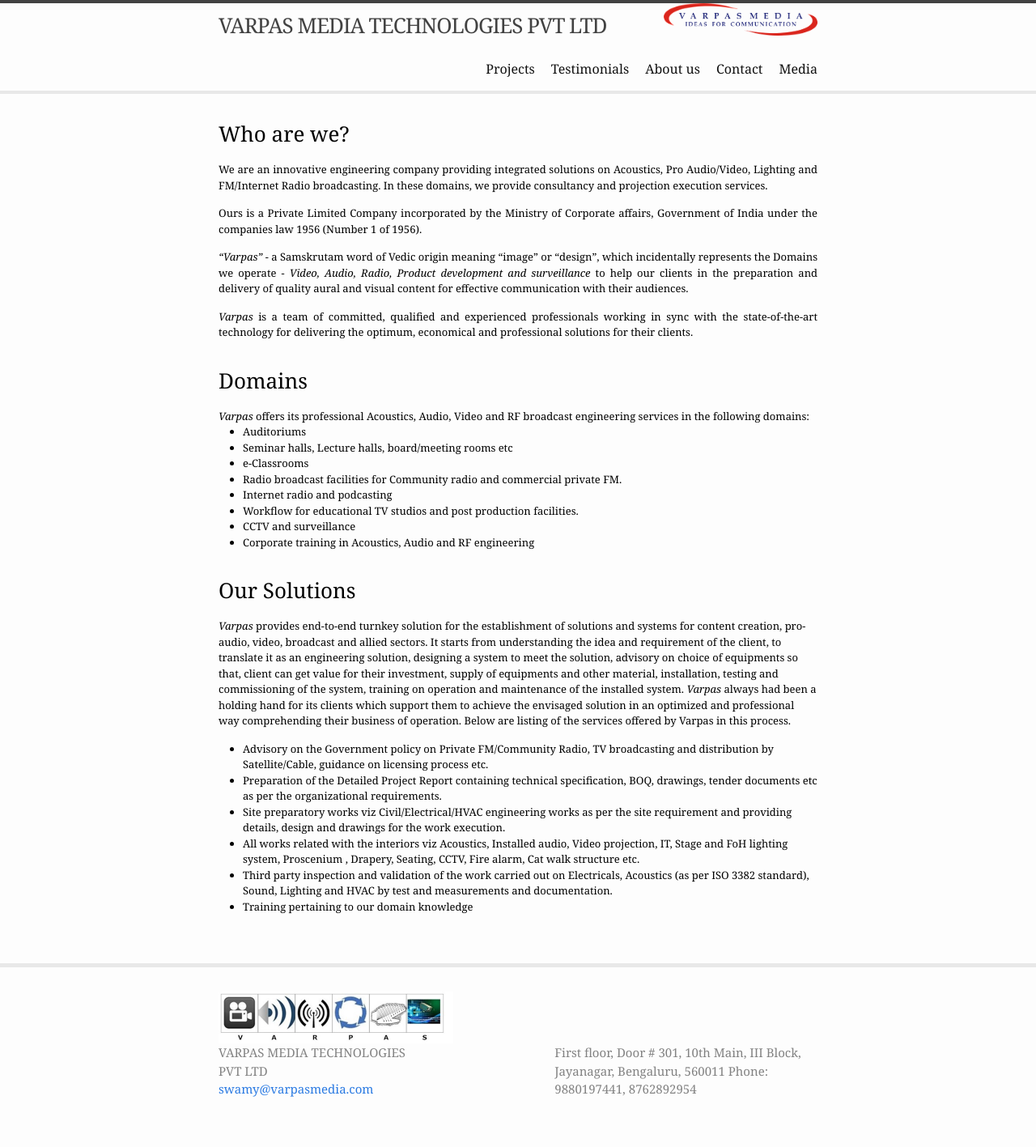
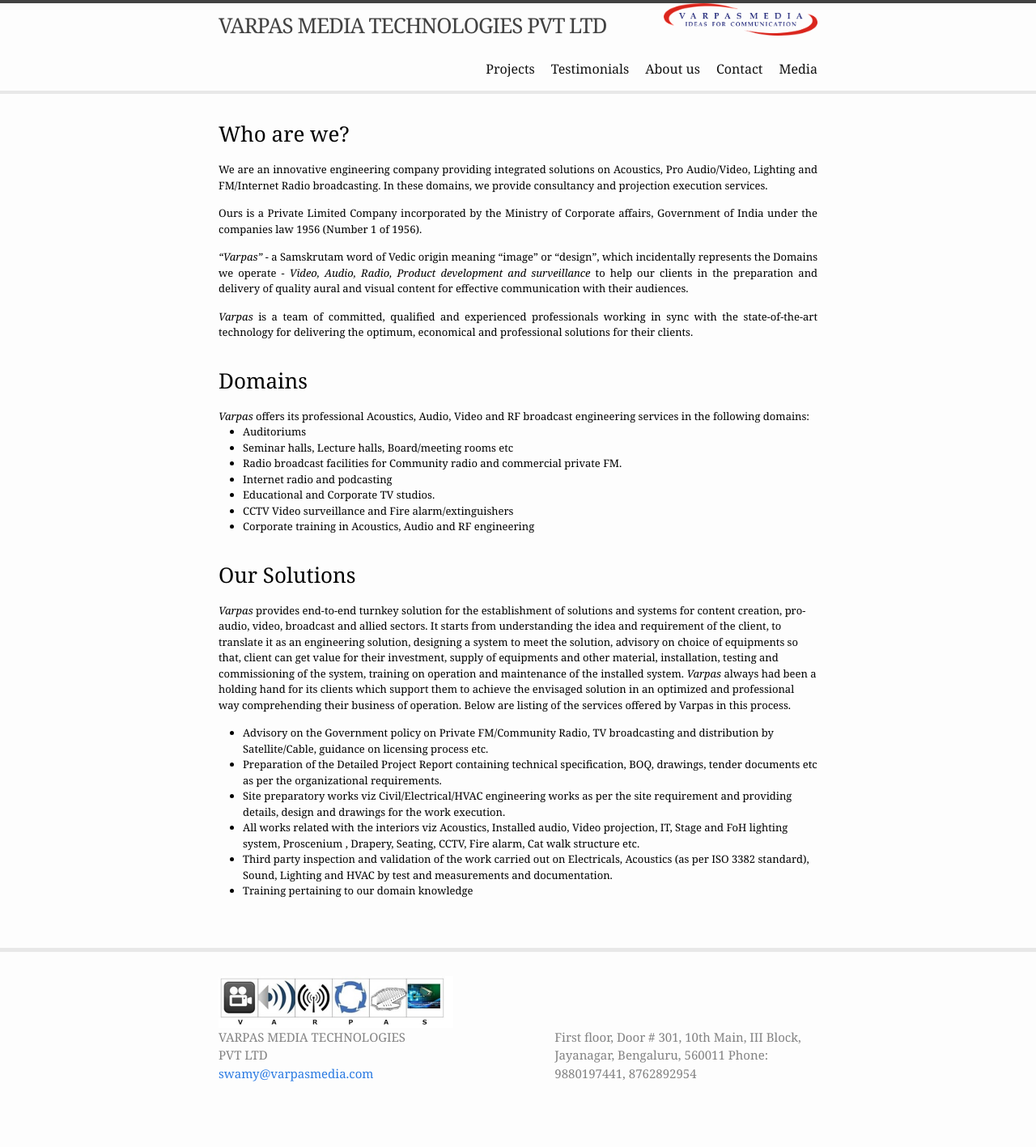
Before and after one commit to VarpasMedia/VarpasMedia.github.io, a Jekyll site: the page built from index.md, in a window 1280 px wide. Shown: the whole page at 81% size. Built offline with Jekyll 4.4.1, drawn with Linux system fonts in a browser that asks for light colours.

Commit message:
Update home.html

```diff
--- a/_layouts/home.html
+++ b/_layouts/home.html
@@ -38,12 +38,11 @@ layout: default
       <em>Varpas</em> offers its professional Acoustics, Audio, Video and RF broadcast engineering services in the following domains:
 <ul>
 <li> Auditoriums</li>
-<li> Seminar halls, Lecture halls, board/meeting rooms etc</li>
-<li> e-Classrooms</li>
+<li> Seminar halls, Lecture halls, Board/meeting rooms etc</li>
 <li> Radio broadcast facilities for Community radio and commercial private FM.</li>
 <li> Internet radio and podcasting</li>
-<li> Workflow for educational TV studios and post production facilities.</li>
-<li> CCTV and surveillance</li>
+<li> Educational and Corporate TV studios.</li>
+<li> CCTV Video surveillance and Fire alarm/extinguishers</li>
 <li> Corporate training in Acoustics, Audio and RF engineering</li>
 <ul>
 </p>
```
